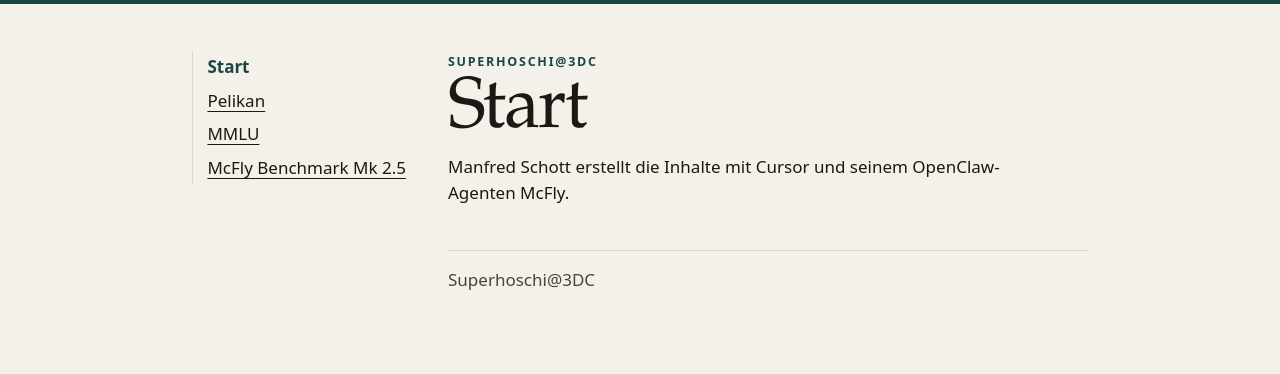
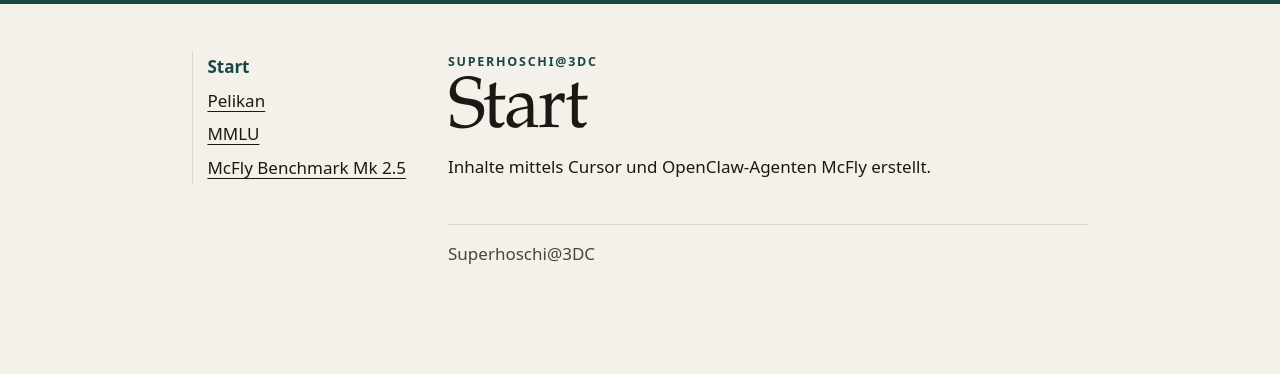
Before and after one commit to Superhoschi-3DC/McFly, a plain HTML site: page index.html in a window 1280 px wide. Drawn offline with Linux system fonts and the light colour scheme.

Commit message:
Update the start page sentence.
The visible line and its description now say the contents are created with Cursor and the OpenClaw agent McFly.

Co-authored-by: Manfred2232 <Manfred2232@users.noreply.github.com>

```diff
--- a/index.html
+++ b/index.html
@@ -5,7 +5,7 @@
   <meta name="viewport" content="width=device-width, initial-scale=1">
   <meta name="theme-color" content="#f4f1ea">
   <title>Start — Superhoschi@3DC</title>
-  <meta name="description" content="Manfred Schott erstellt die Inhalte mit Cursor und seinem OpenClaw-Agenten McFly.">
+  <meta name="description" content="Inhalte mittels Cursor und OpenClaw-Agenten McFly erstellt.">
   <link rel="stylesheet" href="site.css">
 </head>
 <body>
@@ -25,7 +25,7 @@
         <h1>Start</h1>
       </header>
       <main id="inhalt">
-        <p>Manfred Schott erstellt die Inhalte mit Cursor und seinem OpenClaw-Agenten McFly.</p>
+        <p>Inhalte mittels Cursor und OpenClaw-Agenten McFly erstellt.</p>
       </main>
       <footer>
         <p>Superhoschi@3DC</p>
```
